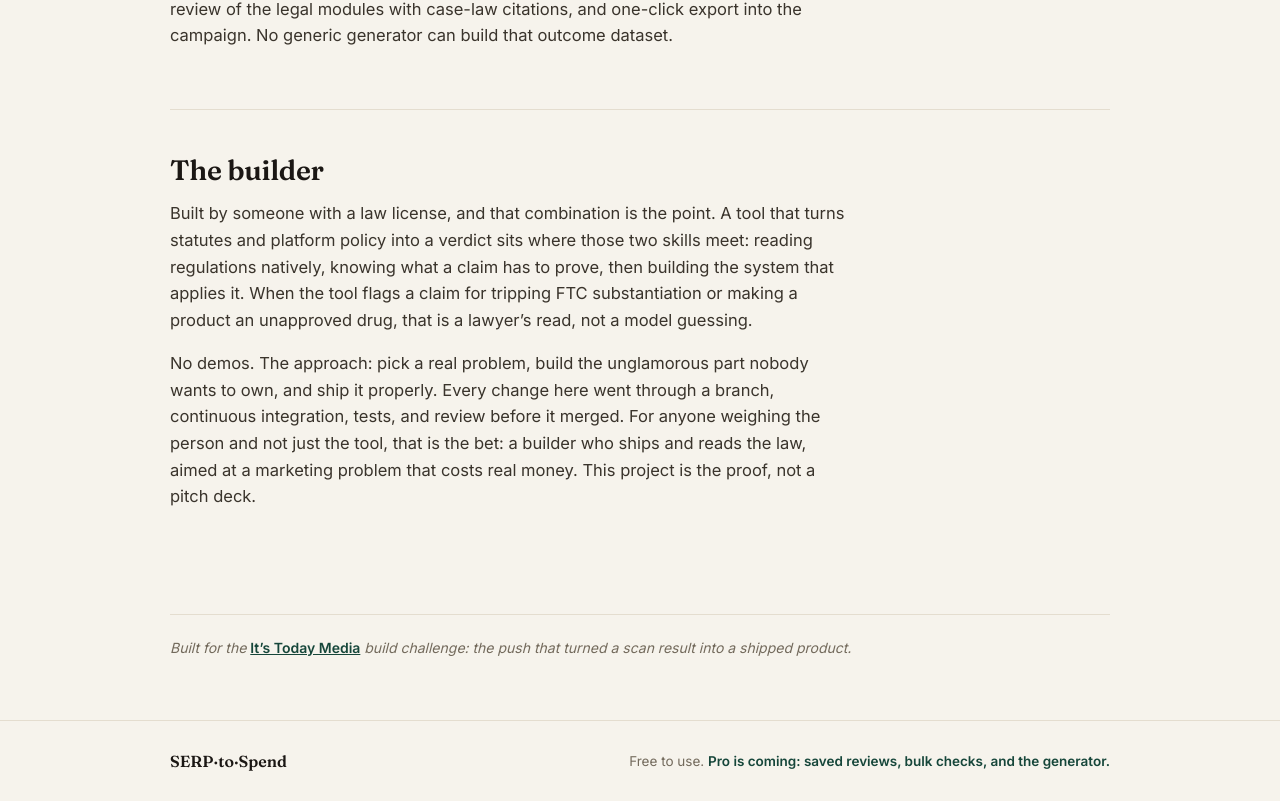
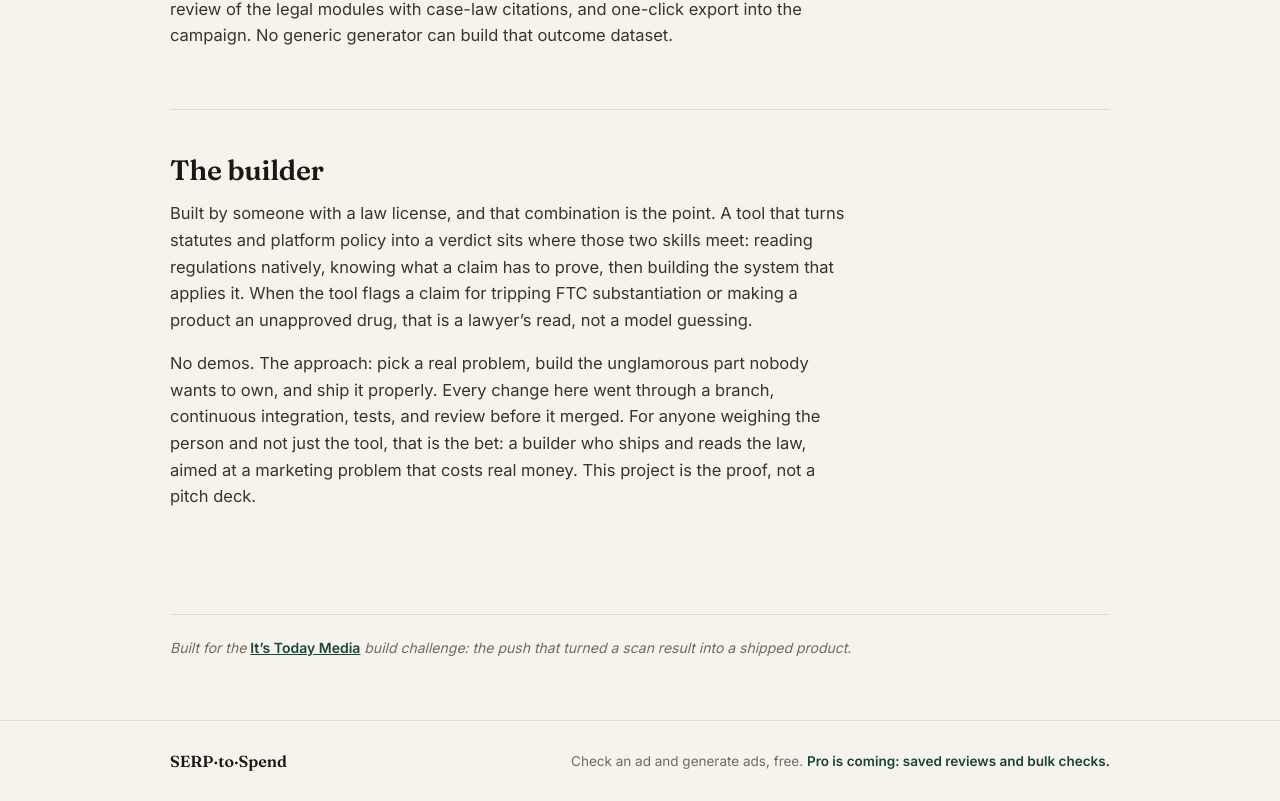
Before and after one commit to fayerman-source/serp-to-spend, a Next.js app: page /about in a window 1280 px wide. Shown: the part 1264-2065 px from the top of the page. Built offline with nearby package versions, Linux system fonts and the light colour scheme.

Commit message:
fix: footer copy - Generate is live, not 'coming' (review feedback)
The footer listed 'the generator' under 'Pro is coming', but the Generate
Ads flow is shipped and working. Reframe: both Check and Generate are free
now; Pro (saved reviews, bulk checks) is what's still ahead.

```diff
--- a/app/ui.tsx
+++ b/app/ui.tsx
@@ -107,9 +107,9 @@ export function SiteFooter() {
           SERP·to·Spend
         </Link>
         <div style={{ fontFamily: sans, fontSize: 13.5, color: C.muted }}>
-          Free to use.{" "}
+          Check an ad and generate ads, free.{" "}
           <span style={{ color: C.green, fontWeight: 600 }}>
-            Pro is coming: saved reviews, bulk checks, and the generator.
+            Pro is coming: saved reviews and bulk checks.
           </span>
         </div>
       </div>
```
